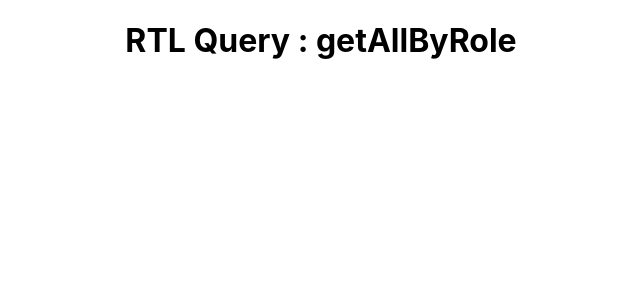
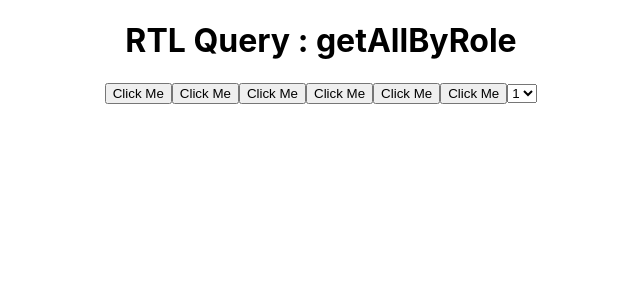
Before and after one commit to Shahrukh-elRed/react-testing-library-and-jest, a React (Create React App) app: page / in a window 1280 px wide. Shown: the top 300 px of the page, without its empty margins (319-959 px from the left). Built offline with nearby package versions, Linux system fonts and the light colour scheme.

Commit message:
getAllByRole

```diff
--- a/src/App.js
+++ b/src/App.js
@@ -4,6 +4,17 @@
   return (
     <div className="App">
       <h1>RTL Query : getAllByRole</h1>
+      <button>Click Me</button>
+      <button>Click Me</button>
+      <button>Click Me</button>
+      <button>Click Me</button>
+      <button>Click Me</button>
+      <button>Click Me</button>
+      <select>
+        <option>1</option>
+        <option>2</option>
+        <option>3</option>
+      </select>
     </div>
   );
 }
```
Also changed, not shown: 1 other file (tests, documents, lock files or other folders).
